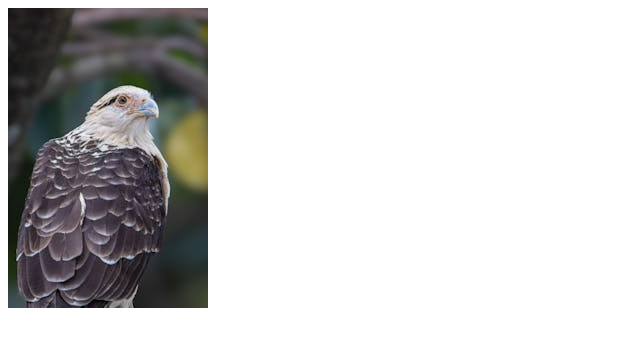
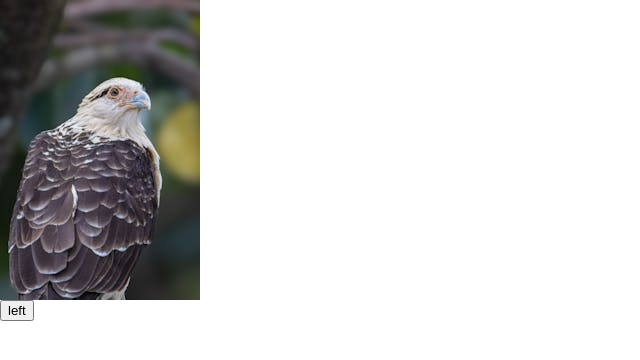
Before and after one commit to dabsg/webbutveckling_bte24, a plain HTML site: page js/slider/index.html in a window 1280 px wide. Both pictures are taken after a click on the element 108 px from the left and 158 px from the top of the page. Shown: the whole page, without its empty margins (0-640 px from the left). Drawn offline with nearby package versions, Linux system fonts and the light colour scheme.

Commit message:
new slider

```diff
--- a/js/slider/css/style.css
+++ b/js/slider/css/style.css
@@ -1,9 +1,19 @@
+body{
+
+    margin:0px;
+}
+#left{
+
+    display:none;
+}
+
+
 
 #window{
 
     height: 300px;
     width: 200px;
-    overflow: hidden;
+
 
 
 }
--- a/js/slider/index.html
+++ b/js/slider/index.html
@@ -1,21 +1,32 @@
 <!DOCTYPE html>
 <html lang="en">
 <head>
+
+
     <meta charset="UTF-8">
     <meta name="viewport" content="width=device-width, initial-scale=1.0">
     <title>slider</title>
     <link rel="stylesheet" href="css/style.css">
+
+
 </head>
 <body>
     <!--  -->
     <div id="window">
+
+
         <div id="bilder">
             <img src="img/bild1.jpg" alt="">
             <img src="img/bild2.jpg" alt="">
             <img src="img/bild3.jpg" alt="">
+            <img src="img/bild1.jpg" alt="">
         </div>
     </div>
+
+    <button id="left">left</button>
+
 <script src="https://ajax.googleapis.com/ajax/libs/jquery/3.7.1/jquery.min.js"></script>
 <script src="js/slider.js"></script>
+
 </body>
 </html>
--- a/js/slider/js/slider.js
+++ b/js/slider/js/slider.js
@@ -1,4 +1,12 @@
-$( "#window" ).on( "click", function() {
+
+$("#window").css("overflow","hidden")
+$("#left").show();
+
+
+$( "#window ,#left" ).on( "click", function() {
+ let p = $("#bilder").position();
+ console.log(p.left);
+
   $( "#bilder" ).animate({
     left: "-=200"
   }, 2000, function() {
```
